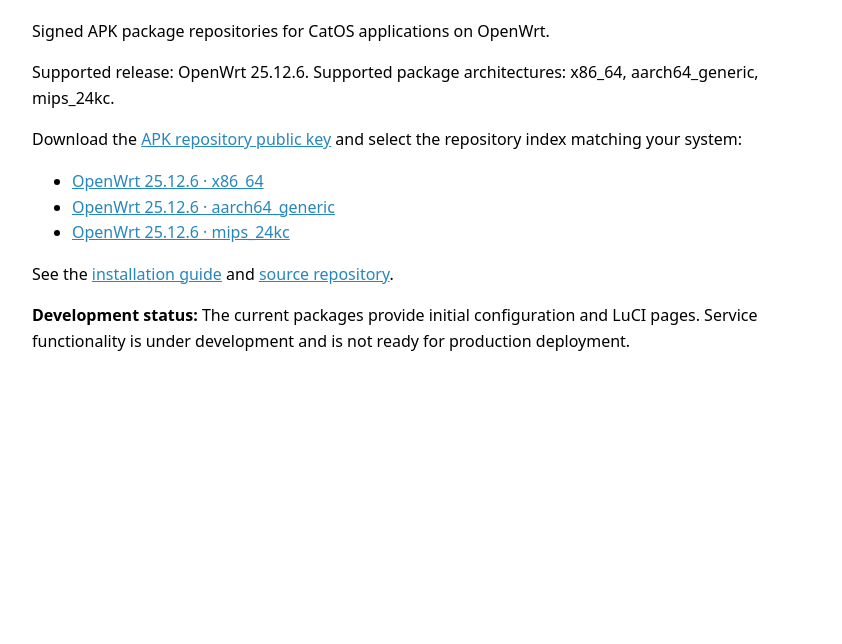
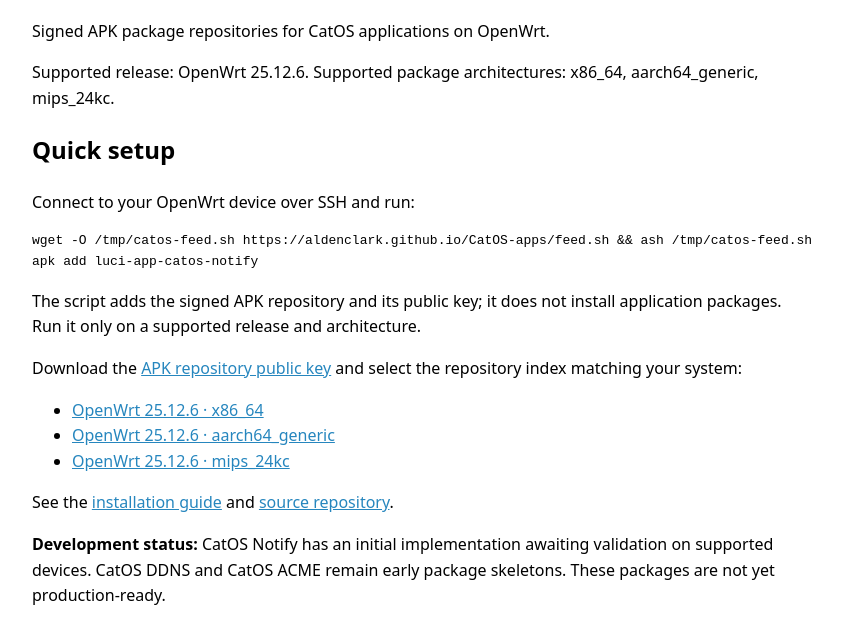
Before and after one commit to AldenClark/CatOS-apps, a plain HTML site: page site/index.html in a window 1280 px wide. Shown: the part 118-762 px from the top of the page, without its empty margins (228-1070 px from the left). Drawn offline with Linux system fonts and the light colour scheme.

Commit message:
Add one-command setup for signed CatOS APK feed

```diff
--- a/site/index.html
+++ b/site/index.html
@@ -16,6 +16,11 @@
       <h1>CatOS Apps</h1>
       <p>Signed APK package repositories for CatOS applications on OpenWrt.</p>
       <p>Supported release: OpenWrt 25.12.6. Supported package architectures: x86_64, aarch64_generic, mips_24kc.</p>
+      <h2>Quick setup</h2>
+      <p>Connect to your OpenWrt device over SSH and run:</p>
+      <pre><code>wget -O /tmp/catos-feed.sh https://aldenclark.github.io/CatOS-apps/feed.sh &amp;&amp; ash /tmp/catos-feed.sh
+apk add luci-app-catos-notify</code></pre>
+      <p>The script adds the signed APK repository and its public key; it does not install application packages. Run it only on a supported release and architecture.</p>
       <p>Download the <a href="keys/catos-apk.pem">APK repository public key</a> and select the repository index matching your system:</p>
       <ul>
         <li><a href="releases/25.12.6/x86_64/packages.adb">OpenWrt 25.12.6 · x86_64</a></li>
@@ -23,7 +28,7 @@
         <li><a href="releases/25.12.6/mips_24kc/packages.adb">OpenWrt 25.12.6 · mips_24kc</a></li>
       </ul>
       <p>See the <a href="https://github.com/AldenClark/CatOS-apps/blob/main/docs/binary-feed.md">installation guide</a> and <a href="https://github.com/AldenClark/CatOS-apps">source repository</a>.</p>
-      <p><strong>Development status:</strong> The current packages provide initial configuration and LuCI pages. Service functionality is under development and is not ready for production deployment.</p>
+      <p><strong>Development status:</strong> CatOS Notify has an initial implementation awaiting validation on supported devices. CatOS DDNS and CatOS ACME remain early package skeletons. These packages are not yet production-ready.</p>
     </main>
   </body>
 </html>
```
Also changed, not shown: 8 other files.
